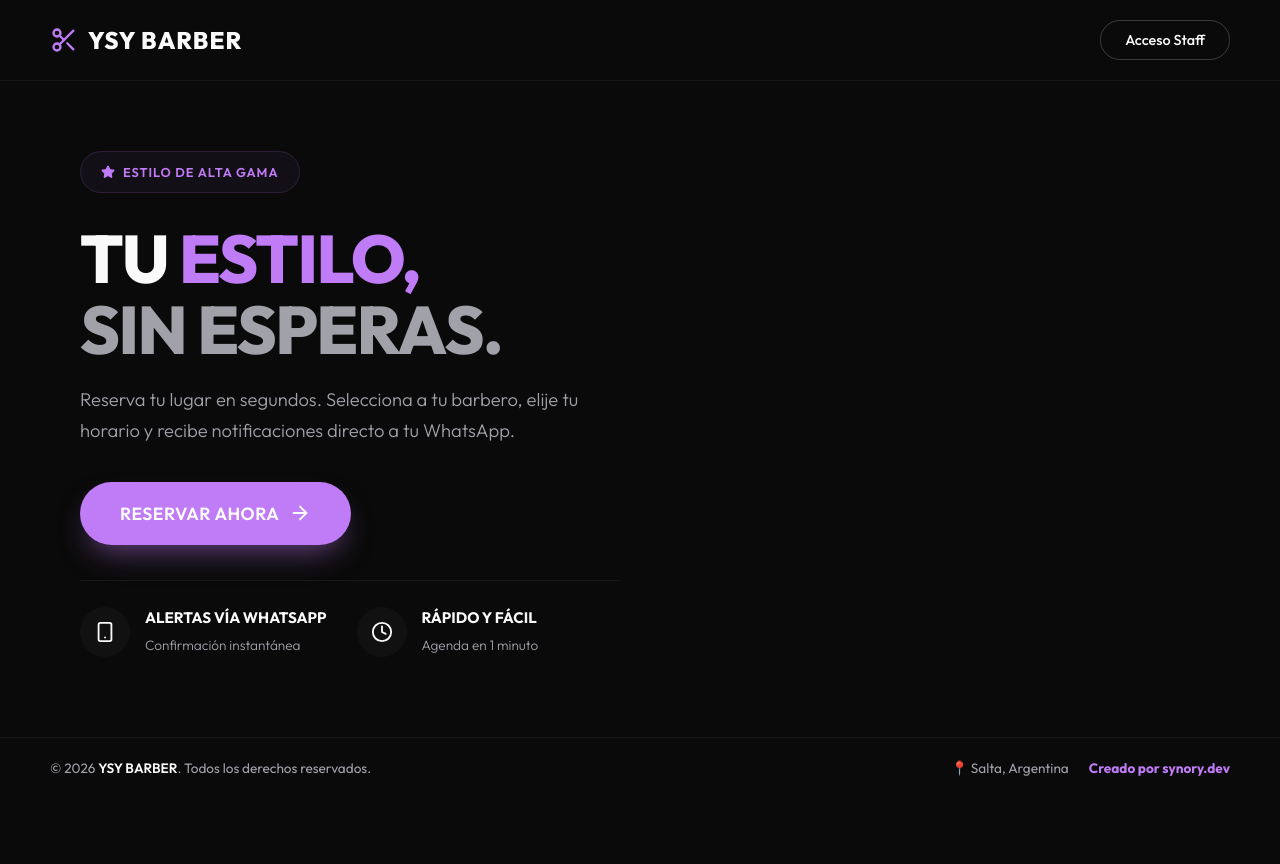
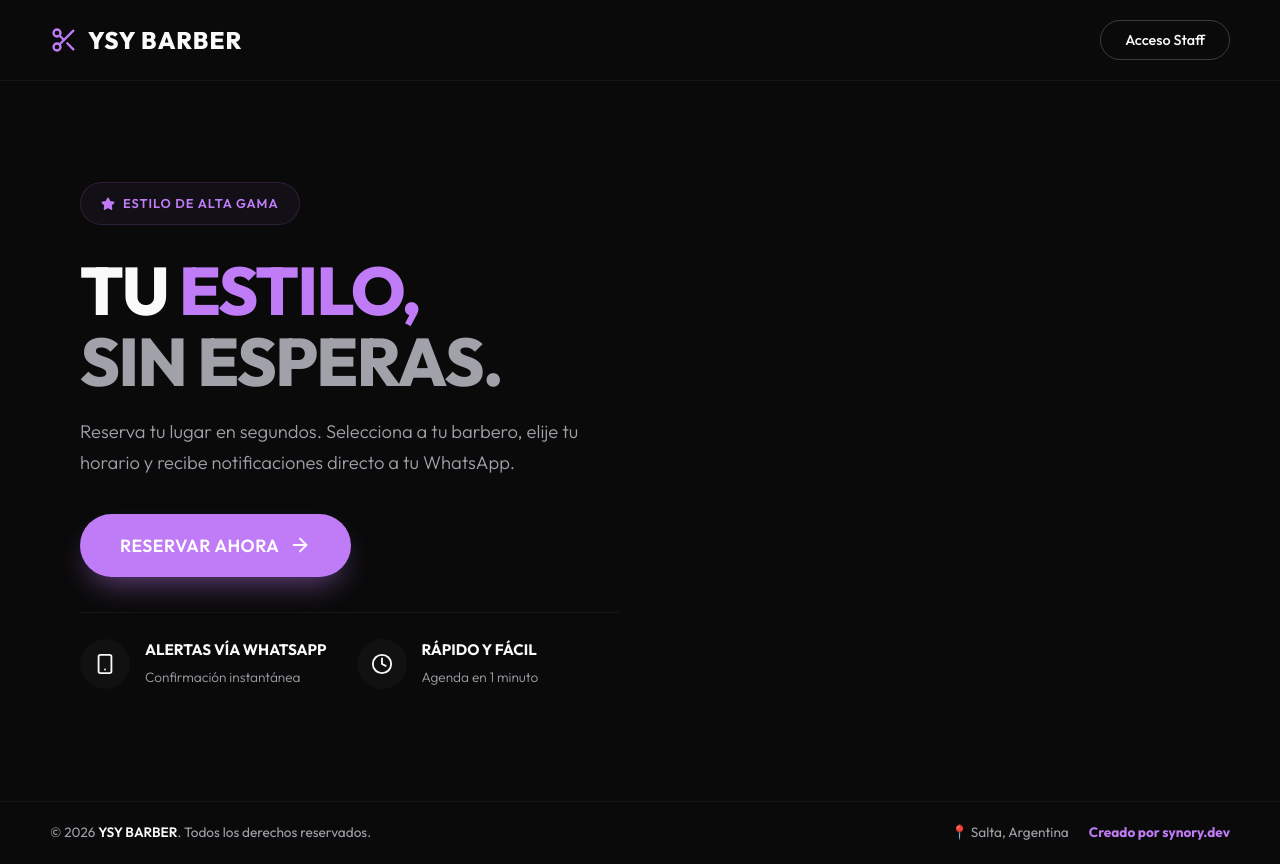
Before and after one commit to leonelrasjido18/peluqueria-demo, a React (Vite) app in the folder frontend/: page / in a window 1280 px wide. Before the commit the page ends 800 px from the top, so only its background shows below. Built offline with nearby package versions, Linux system fonts and the light colour scheme; no server answers.

Commit message:
fix: ensure footer is visible and scrollable on all devices

```diff
--- a/frontend/src/pages/LandingPage.jsx
+++ b/frontend/src/pages/LandingPage.jsx
@@ -16,7 +16,7 @@ const LandingPage = () => {
                 </button>
             </nav>
 
-            <main className="landing-main" style={{ flex: 1, display: 'flex', alignItems: 'stretch', minHeight: 0 }}>
+            <main className="landing-main" style={{ flex: '1 0 auto', display: 'flex', alignItems: 'stretch', minHeight: 'calc(100vh - 80px)' }}>
                 {/* Left Side: Content */}
                 <div className="animate-fade-in landing-content" style={{ flex: 1, display: 'flex', flexDirection: 'column', justifyContent: 'center' }}>
 
```
